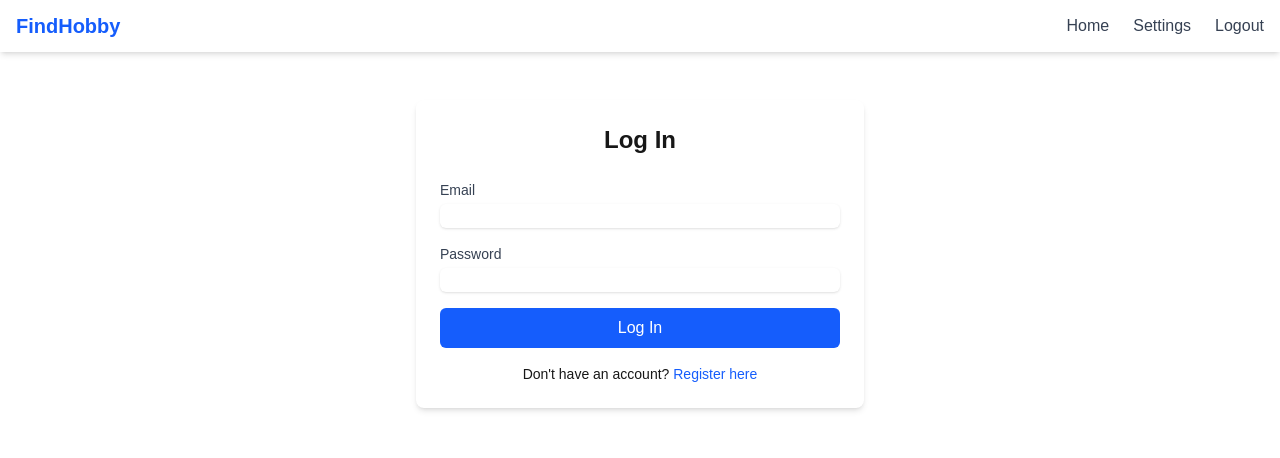
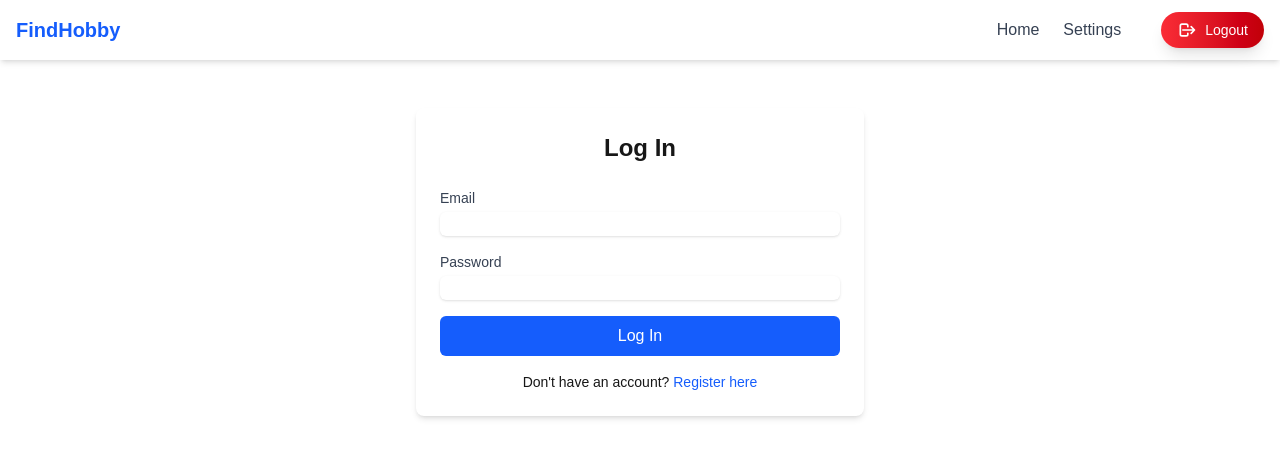
Before and after one commit to Abhishek09yadav/ConnectVerse, a Next.js app in the folder frontend/: page /login in a window 1280 px wide. Shown: the top 458 px of the page. Built offline with nearby package versions, Linux system fonts and the light colour scheme; no server answers.

Commit message:
refactor: Simplify Navbar component by integrating Logout component and removing inline logout handling

```diff
--- a/frontend/src/components/Navbar.jsx
+++ b/frontend/src/components/Navbar.jsx
@@ -3,26 +3,16 @@ import Link from "next/link";
 import { useState } from "react";
 import { Menu, X } from "lucide-react";
 import { useRouter } from "next/navigation"; // For handling redirects
+import Logout from "./logout";
 
 const Navbar = () => {
   const [open, setOpen] = useState(false);
   const router = useRouter(); // Initialize router
- const handleLogout = () => {
-   localStorage.removeItem("findhobby-token"); // Example for clearing auth token
-
-   router.push("/login"); // Redirecting to login page
- };
   const menuItems = [
     { label: "Home", href: "/" },
-    // { label: "About", href: "/about" },
-    // { label: "Services", href: "/services" },
-    // { label: "Projects", href: "/projects" },
     { label: "Settings", href: "/settings" },
-    { label: "Logout", href: "#", onClick: handleLogout },
+    { label: <Logout />, href: "#" },
   ];
-
-  // Function to handle logout
-
 
   return (
     <nav className="bg-white shadow-md">
@@ -38,7 +28,7 @@ const Navbar = () => {
         <ul
           className={`md:flex space-x-6 ${
             open ? "block" : "hidden"
-          } md:block absolute md:static top-16 left-0 w-full md:w-auto bg-white md:bg-transparent px-6 md:px-0`}
+          } md:block absolute md:static top-16 left-0 w-full md:w-auto bg-white md:bg-transparent px-6 md:px-0 flex justify-center items-center`}
         >
           {menuItems.map((item) => (
             <li key={item.href} className="py-2 md:py-0">
```
